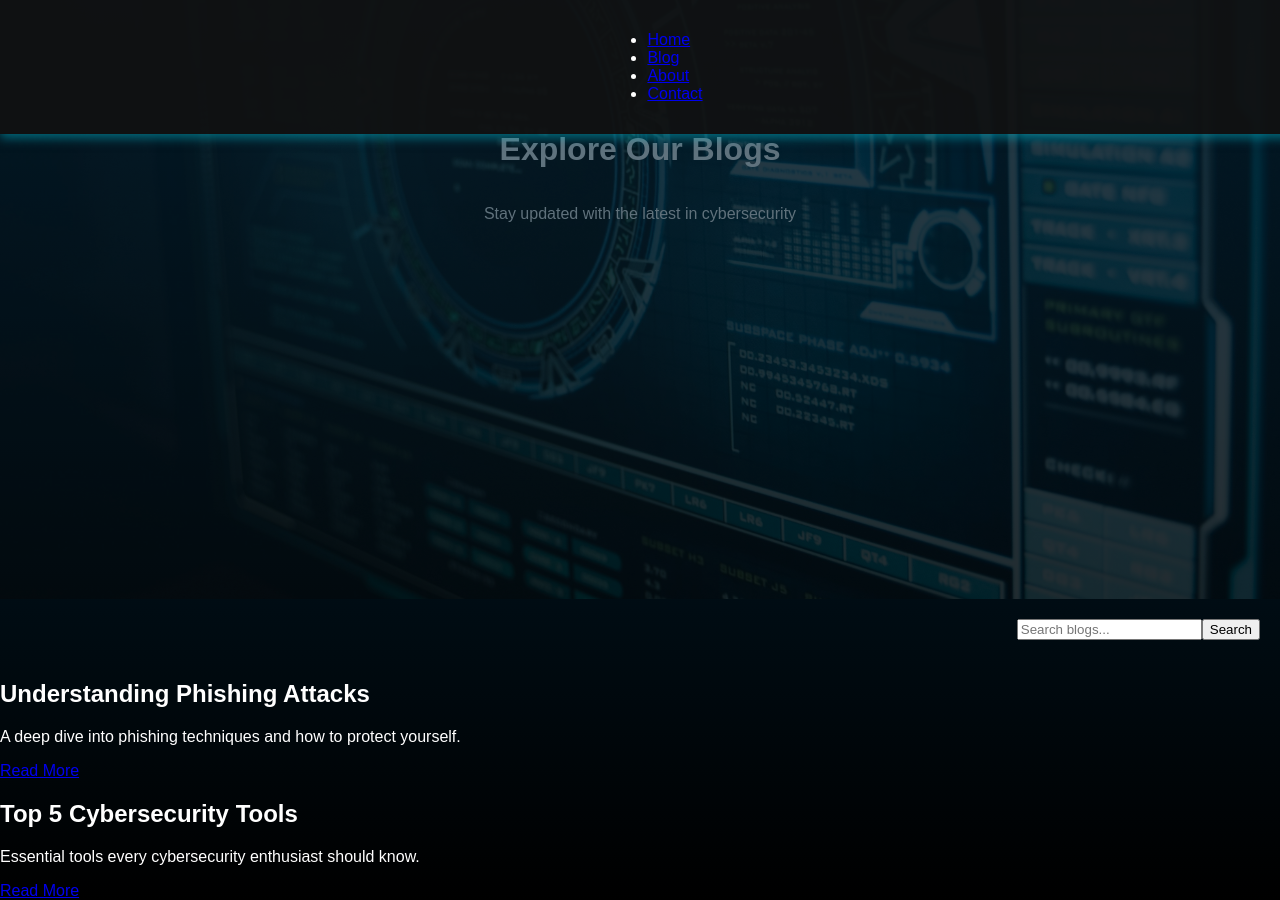
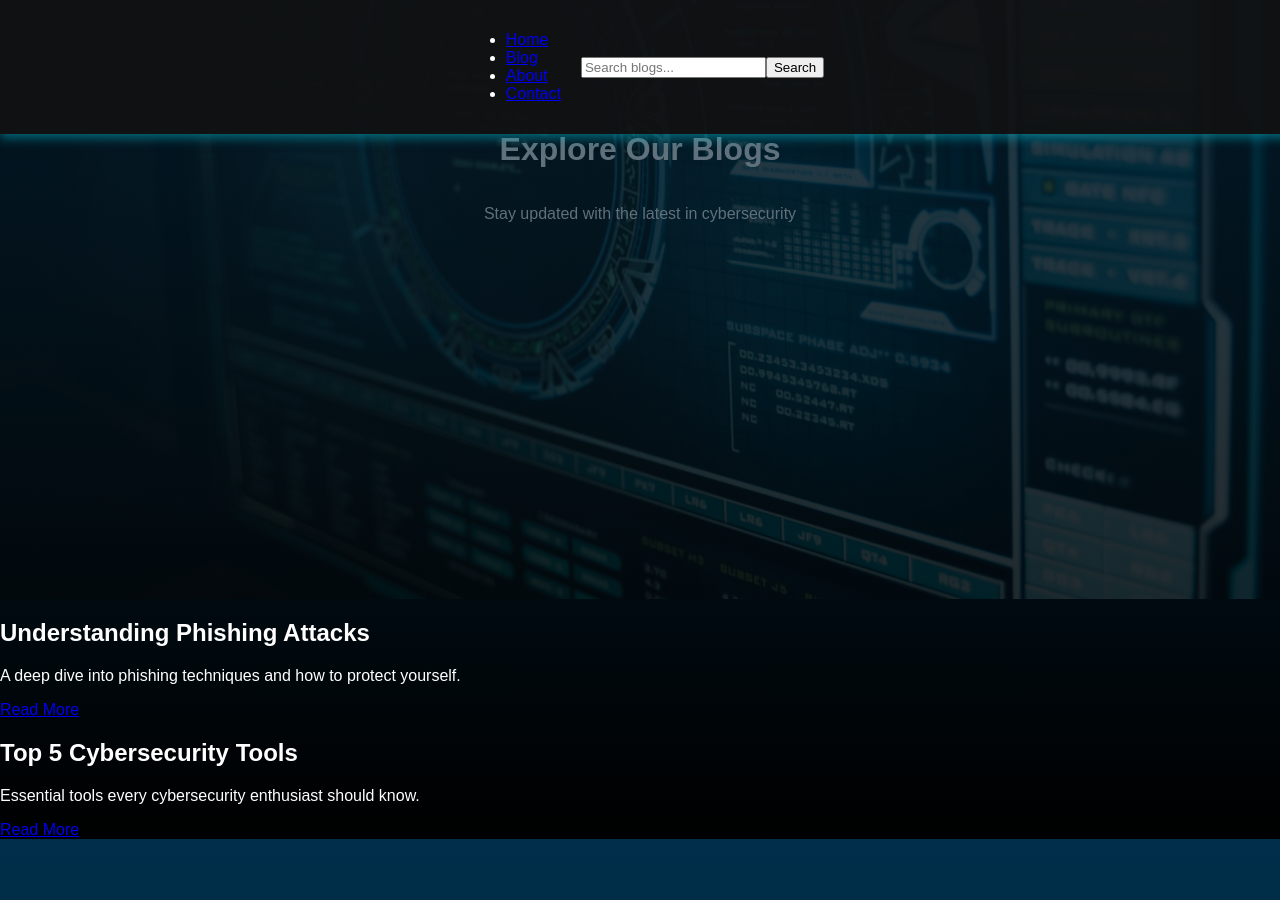
Before and after one commit to 1627-code/1627-code.github.io, a Jekyll site: the page blog.html, which Jekyll copies as it is, in a window 1280 px wide and 900 px high, scrolled down 251 px. Built offline with Jekyll 4.4.1, drawn with Linux system fonts in a browser that asks for light colours; after the commit the page ends 1090 px from its top, so only the background shows below that.

Commit message:
Update blog.html

```diff
--- a/blog.html
+++ b/blog.html
@@ -14,17 +14,16 @@
             <li><a href="about.html">About</a></li>
             <li><a href="contact.html">Contact</a></li>
         </ul>
+    <section class="search-container">
+        <input type="text" id="searchBar" placeholder="Search blogs...">
+        <button id="searchBtn">Search</button>
+    </section>
     </nav>
 
     <header class="hero">
         <h1>Explore Our Blogs</h1>
         <p>Stay updated with the latest in cybersecurity</p>
     </header>
-
-    <section class="search-container">
-        <input type="text" id="searchBar" placeholder="Search blogs...">
-        <button id="searchBtn">Search</button>
-    </section>
 
     <section class="blog-list">
         <div class="blog-item">
```
